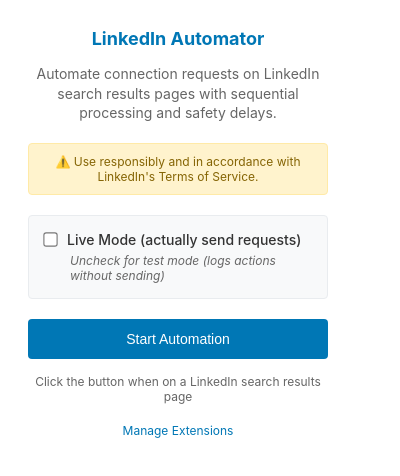
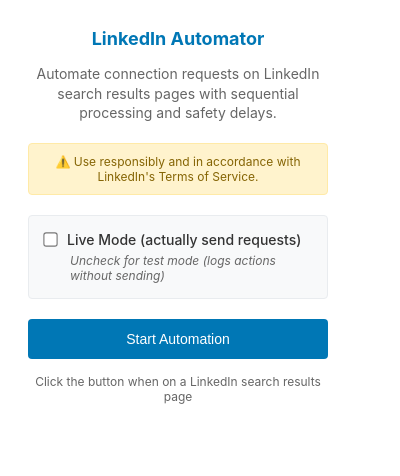
Before and after one commit to j2kenton/linkedin-linker, a browser extension: page popup.html in a window 400 px wide. Drawn offline with Linux system fonts and the light colour scheme; no server answers.

Commit message:
Remove link to manage extensions from popup

```diff
--- a/popup.html
+++ b/popup.html
@@ -115,10 +115,6 @@
     <div id="status" class="status">
       Click the button when on a LinkedIn search results page
     </div>
-
-    <div style="margin-top: 15px;">
-      <a href="chrome://extensions/" target="_blank" style="color: #0077b5; text-decoration: none; font-size: 12px;">Manage Extensions</a>
-    </div>
   </div>
 
   <script src="popup.js"></script>
```
